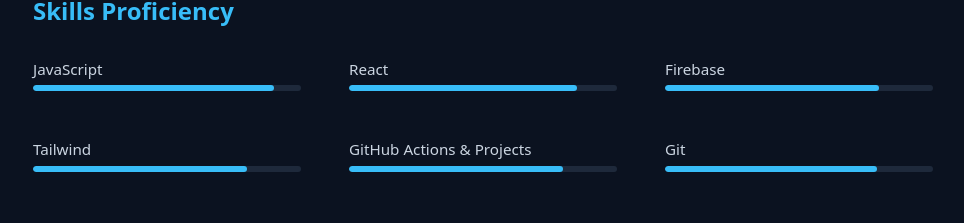
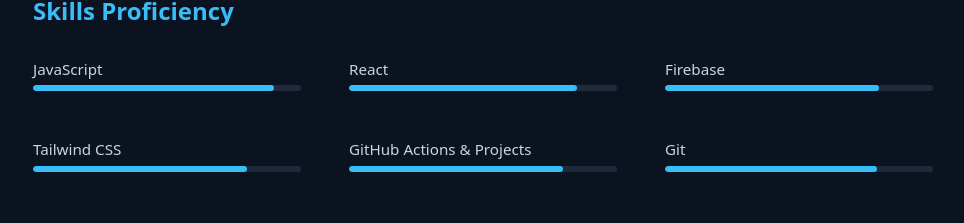
Before and after one commit to BozhidarZagorov/myCV, a React (Vite) app: page / in a window 1280 px wide. Shown: the part 3535-3758 px from the top of the page, without its empty margins (157-1121 px from the left). Built offline with nearby package versions, Linux system fonts and the light colour scheme.

Commit message:
rename skill

```diff
--- a/src/sections/CV.jsx
+++ b/src/sections/CV.jsx
@@ -32,7 +32,7 @@
       { name: "Firebase", level: 80},
       { name: "Node.js", level: 75},
       { name: "TypeScript", level: 75},
-      { name: "Tailwind", level: 80},
+      { name: "Tailwind CSS", level: 80},
       { name: "CSS", level: 75},
       { name: "React Native", level: 78},
       { name: "HTML", level: 75},
```
